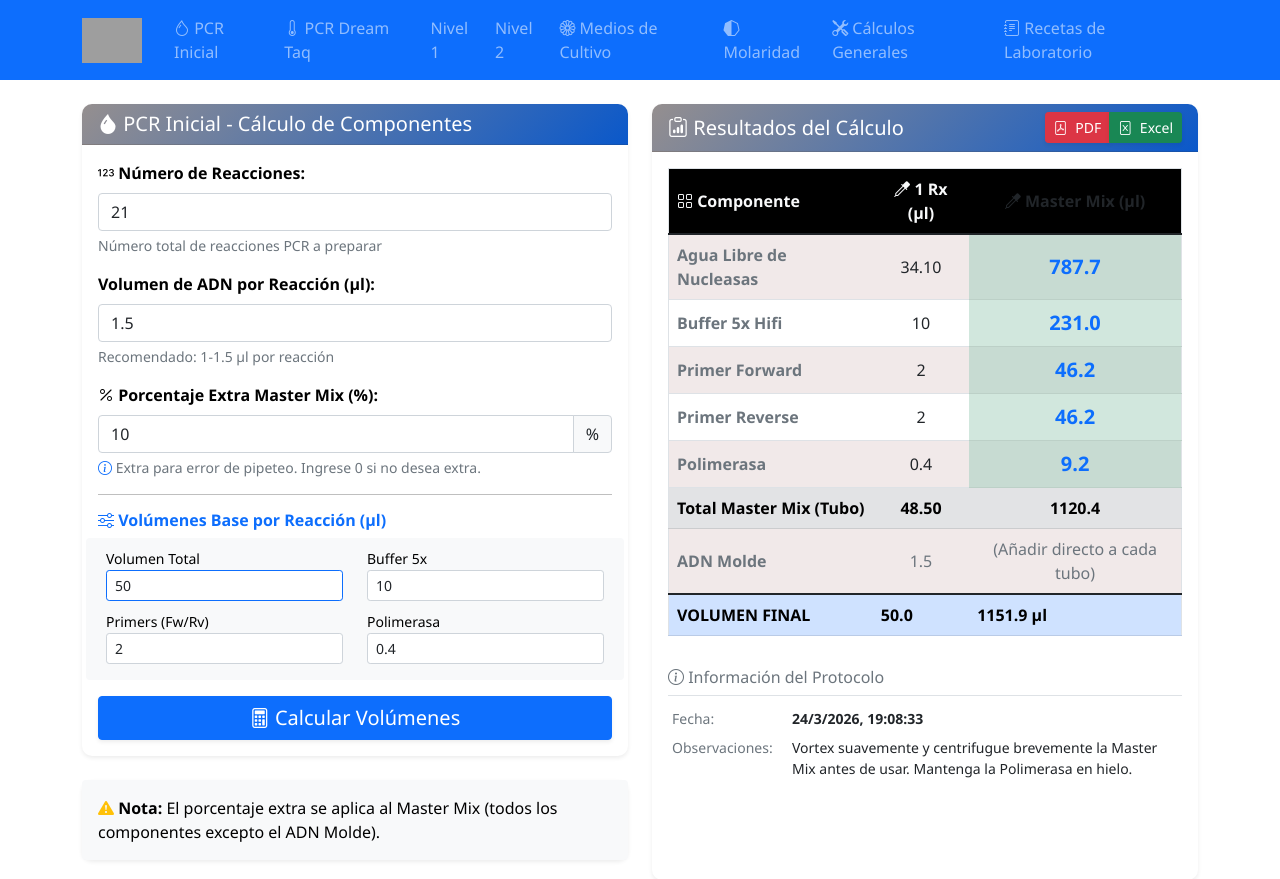
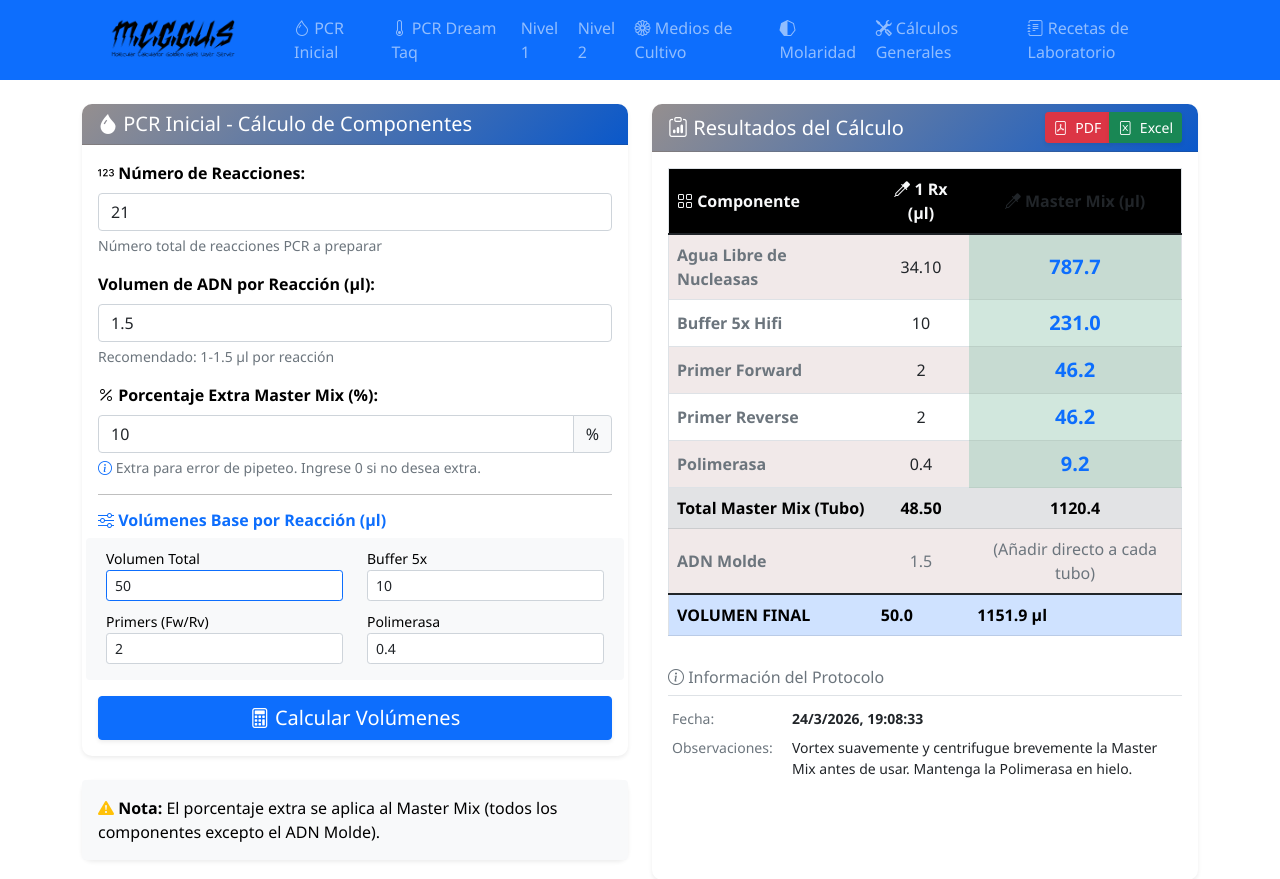
Before and after one commit to Guzebubu/calculadorasdf, a Flask app: page / in a window 1280 px wide. Shown: the top 879 px of the page. Run offline with Flask 3, Linux system fonts and the light colour scheme; some libraries are stand-ins or nearby versions; grey boxes are pictures that could not be loaded.

Commit message:
logo bien 2

```diff
--- a/templates/layout.html
+++ b/templates/layout.html
@@ -82,8 +82,8 @@
         <div class="container">
 
            <a class="navbar-brand d-flex align-items-center" href="{{ url_for('index') }}">
-    <img src="{{ url_for('static', filename='img/MCGGUS.png') }}?v=2" alt="Logo Lab" height="45" class="me-2">
-</a>
+             <img src="{{ url_for('static', filename='img/MCGGUS.png') }}?v=2" alt="Logo Lab" height="45" class="me-2">
+             <span class="fw-bold"></span>
            </a>
             <button class="navbar-toggler" type="button" data-bs-toggle="collapse" data-bs-target="#navbarNav">
                 <span class="navbar-toggler-icon"></span>
```
Also changed, not shown: static/img/MCGGUS.png (added).
